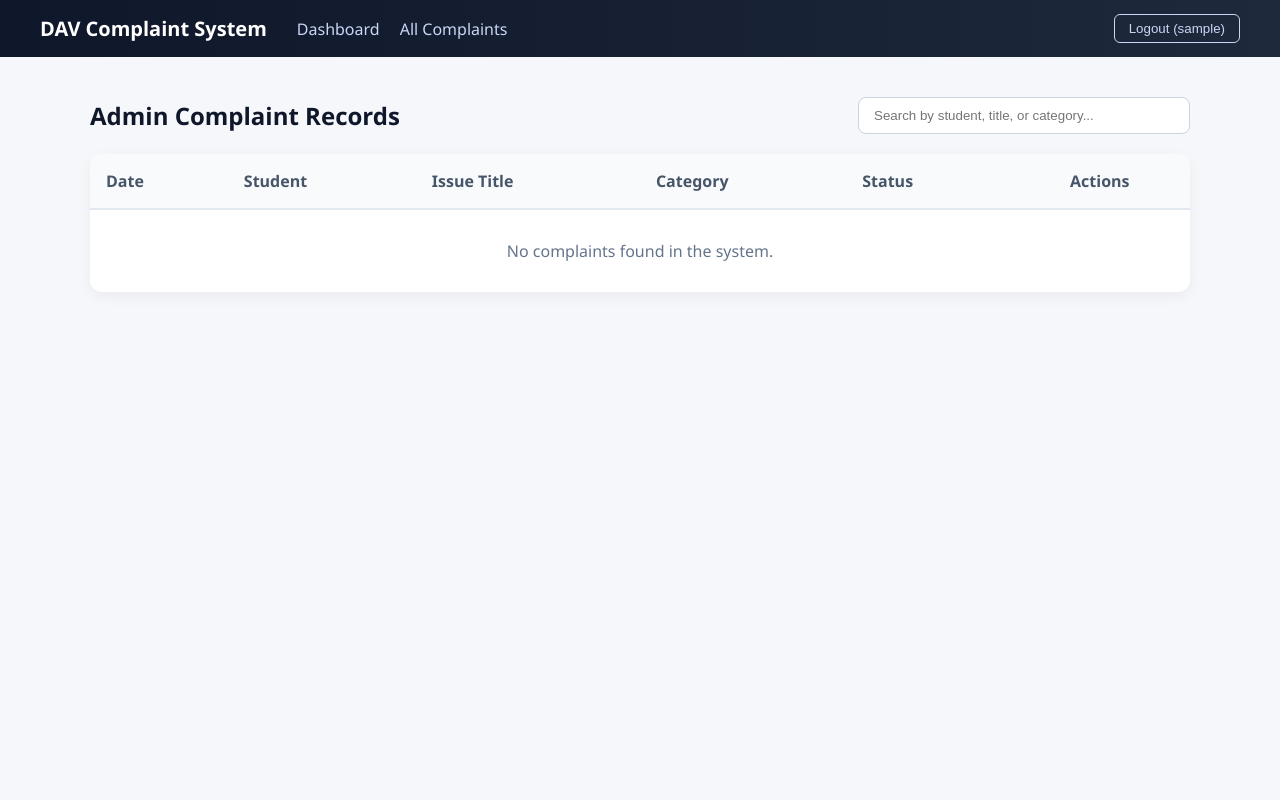
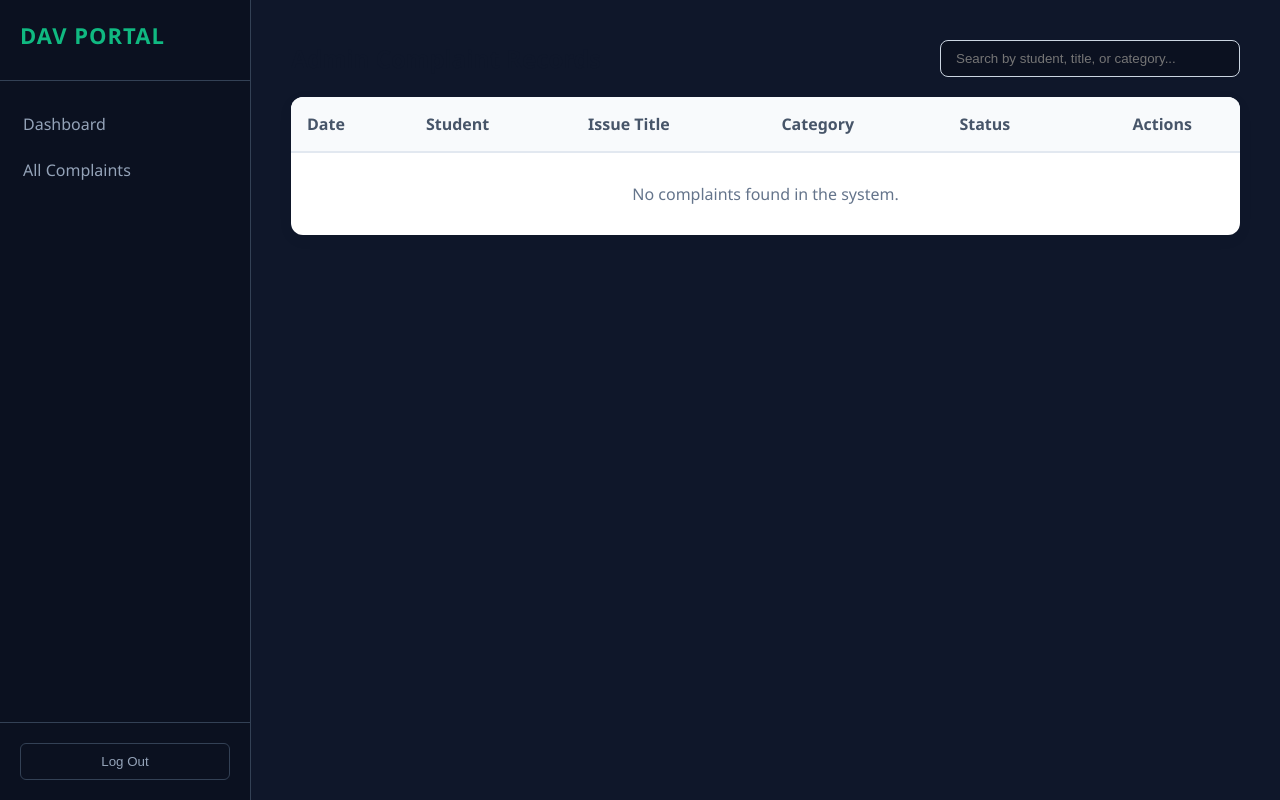
Before and after one commit to aryanMax/DAV-Complaint-Management-System, a Django app: page /all/ in a window 1280 px wide. Run offline with Django 5.2, Linux system fonts and the light colour scheme; the visitor is signed in with stand-in values (Sample User, id 1); data that the repository does not hold is empty.

Commit message:
Refactor base.html for improved layout and styles

```diff
--- a/complaints/templates/complaints/base.html
+++ b/complaints/templates/complaints/base.html
@@ -2,101 +2,193 @@
 <html lang="en">
 <head>
     <meta charset="UTF-8">
-    <title>{% block title %}Complaint System{% endblock %}</title>
+    <title>{% block title %}DAV Complaint System{% endblock %}</title>
     <style>
+        :root {
+            --bg-deep: #0b1120;       /* Sidebar background */
+            --bg-main: #0f172a;       /* Main body background */
+            --bg-card: #1e293b;       /* Card background */
+            --border: #334155;        /* Subtle borders */
+            --text-main: #f8fafc;     /* Primary text */
+            --text-muted: #94a3b8;    /* Secondary text */
+            --accent: #10b981;        /* Emerald Green */
+            --accent-hover: #059669;
+            --danger: #ef4444;
+        }
+
+        body {
+            margin: 0;
+            font-family: 'Segoe UI', Tahoma, Geneva, Verdana, sans-serif;
+            background-color: var(--bg-main);
+            color: var(--text-main);
+            display: flex;
+            height: 100vh;
+            overflow: hidden;
+        }
+
+        /* --- SIDEBAR --- */
+        .sidebar {
+            width: 250px;
+            background-color: var(--bg-deep);
+            border-right: 1px solid var(--border);
+            display: flex;
+            flex-direction: column;
+            padding-top: 20px;
+        }
+        .brand {
+            font-size: 22px;
+            font-weight: 700;
+            color: var(--accent);
+            padding: 0 20px 30px 20px;
+            letter-spacing: 1px;
+            border-bottom: 1px solid var(--border);
+            margin-bottom: 20px;
+        }
+        .nav-link {
+            padding: 12px 20px;
+            color: var(--text-muted);
+            text-decoration: none;
+            font-weight: 500;
+            display: block;
+            border-left: 3px solid transparent;
+            transition: all 0.2s ease;
+        }
+        .nav-link:hover {
+            color: var(--text-main);
+            background-color: rgba(16, 185, 129, 0.05);
+            border-left-color: var(--accent);
+        }
+        .logout-container {
+            margin-top: auto;
+            padding: 20px;
+            border-top: 1px solid var(--border);
+        }
+        .logout-btn {
+            width: 100%;
+            background: transparent;
+            color: var(--text-muted);
+            border: 1px solid var(--border);
+            padding: 10px;
+            border-radius: 6px;
+            cursor: pointer;
+            transition: 0.2s;
+        }
+        .logout-btn:hover {
+            border-color: var(--danger);
+            color: var(--danger);
+        }
+
+        /* --- MAIN CONTENT --- */
+        .main-content {
+            flex: 1;
+            padding: 40px;
+            overflow-y: auto;
+        }
+
+        /* --- REUSABLE COMPONENTS --- */
+        .stats-grid {
+            display: grid;
+            grid-template-columns: repeat(auto-fit, minmax(220px, 1fr));
+            gap: 20px;
+            margin-bottom: 40px;
+        }
+        .stat-card {
+            background-color: var(--bg-card);
+            border: 1px solid var(--border);
+            padding: 24px;
+            border-radius: 8px;
+        }
+        .stat-card h3 {
+            margin: 0 0 10px 0;
+            font-size: 13px;
+            color: var(--text-muted);
+            text-transform: uppercase;
+            letter-spacing: 1px;
+        }
+        .stat-card .number {
+            font-size: 36px;
+            font-weight: bold;
+            color: var(--text-main);
+            margin: 0;
+        }
+
+        .action-btn {
+            background-color: var(--accent);
+            color: #000;
+            padding: 10px 20px;
+            border: none;
+            border-radius: 6px;
+            font-weight: 600;
+            cursor: pointer;
+            text-decoration: none;
+            display: inline-block;
+            transition: 0.2s;
+        }
+        .action-btn:hover { background-color: var(--accent-hover); }
+
+        /* Form Overrides for Dark Mode */
+        input, select, textarea {
+            background-color: var(--bg-deep);
+            border: 1px solid var(--border);
+            color: var(--text-main);
+            padding: 12px;
+            border-radius: 6px;
+            width: 100%;
+            box-sizing: border-box;
+        }
+        input:focus, select:focus, textarea:focus {
+            outline: none;
+            border-color: var(--accent);
+        }
+
         /* Status Badges */
-        .status { padding: 6px 12px; border-radius: 20px; display: inline-block; font-weight: 600; font-size: 14px; }
-        .status.PENDING { background: #fde68a; color: #92400e; }
-        .status.IN_PROGRESS { background: #bfdbfe; color: #1e40af; }
-        .status.RESOLVED { background: #bbf7d0; color: #166534; }
-
-        body { margin: 0; font-family: "Segoe UI", Arial, sans-serif; background: #f5f7fb; color: #222; }
-
-        /* Navbar */
-        .navbar { background: linear-gradient(90deg, #0f172a, #1e293b); padding: 14px 40px; display: flex; justify-content: space-between; align-items: center; color: #fff; }
-        .navbar a { color: #cbd5f5; margin-right: 20px; text-decoration: none; font-weight: 500; transition: color 0.3s; }
-        .navbar a:hover { color: #fff; }
-        .nav-left { display: flex; align-items: center; }
-        .nav-title { font-size: 20px; font-weight: 600; margin-right: 30px; }
-        .logout-btn { background: transparent; color: #cbd5f5; border: 1px solid #cbd5f5; padding: 6px 14px; border-radius: 6px; cursor: pointer; transition: 0.3s; }
-        .logout-btn:hover { background: #d9534f; color: white; border-color: #d9534f; }
-
-        /* Layout */
-        .container { max-width: 1100px; margin: 40px auto; padding: 0 20px; }
-
-        /* Dashboard Stats Grid */
-        .stats-grid { display: grid; grid-template-columns: repeat(auto-fit, minmax(220px, 1fr)); gap: 20px; margin-top: 30px; margin-bottom: 40px; }
-        .stat-card { background: #fff; padding: 24px; border-radius: 14px; box-shadow: 0 10px 25px rgba(0,0,0,0.06); transition: transform 0.25s ease, box-shadow 0.25s ease; text-align: center; }
-        .stat-card:hover { transform: translateY(-6px); box-shadow: 0 20px 40px rgba(0,0,0,0.12); }
-        .stat-card h3 { margin: 0; font-size: 16px; color: #64748b; text-transform: uppercase; letter-spacing: 1px;}
-        .stat-number { margin-top: 10px; font-size: 42px; font-weight: 700; color: #0f172a;}
-
-        /* Alerts */
-        .alert { background: #dcfce7; color: #166534; padding: 12px 16px; border-radius: 8px; margin-bottom: 20px; font-weight: 500; }
-
-        /* Buttons */
-        .action-btn { display: inline-block; background: #2563eb; color: #fff; padding: 10px 20px; border-radius: 8px; text-decoration: none; font-weight: 600; transition: 0.3s; margin-right: 10px; }
-        .action-btn:hover { background: #1d4ed8; }
+        .status { padding: 4px 10px; border-radius: 4px; font-size: 12px; font-weight: bold; }
+        .status.PENDING { background: rgba(245, 158, 11, 0.2); color: #fcd34d; border: 1px solid rgba(245, 158, 11, 0.3); }
+        .status.IN_PROGRESS { background: rgba(59, 130, 246, 0.2); color: #93c5fd; border: 1px solid rgba(59, 130, 246, 0.3); }
+        .status.RESOLVED { background: rgba(16, 185, 129, 0.2); color: #6ee7b7; border: 1px solid rgba(16, 185, 129, 0.3); }
     </style>
 </head>
-
 <body>
 
-<div class="navbar">
-    <div class="nav-left">
-        <div class="nav-title">DAV Complaint System</div>
-        <a href="{% url 'dashboard' %}">Dashboard</a>
+    <div class="sidebar">
+        <div class="brand">DAV PORTAL</div>
+
+        <a href="{% url 'dashboard' %}" class="nav-link">Dashboard</a>
 
         {% if request.user.is_authenticated %}
             {% if request.user.is_staff %}
-                <a href="{% url 'all_complaints' %}">All Complaints</a>
+                <a href="{% url 'all_complaints' %}" class="nav-link">All Complaints</a>
             {% else %}
-                <a href="{% url 'create_complaint' %}">File Complaint</a>
-                <a href="{% url 'my_complaints' %}">My Complaints</a>
+                <a href="{% url 'create_complaint' %}" class="nav-link">File Complaint</a>
+                <a href="{% url 'my_complaints' %}" class="nav-link">My Complaints</a>
             {% endif %}
         {% endif %}
+
+        <div class="logout-container">
+            <form method="post" action="{% url 'logout' %}" style="margin: 0;">
+                {% csrf_token %}
+                <button type="submit" class="logout-btn">Log Out</button>
+            </form>
+        </div>
     </div>
 
-    {% if request.user.is_authenticated %}
-        <form method="post" action="{% url 'logout' %}" onsubmit="return confirmLogout()" style="margin: 0;">
-            {% csrf_token %}
-            <button type="submit" class="logout-btn">Logout ({{ request.user.username }})</button>
-        </form>
-    {% endif %}
+    <div class="main-content">
+        {% if messages %}
+            {% for message in messages %}
+                <div style="background: rgba(245, 158, 11, 0.1); border: 1px solid #f59e0b; color: #fcd34d; padding: 12px 16px; border-radius: 6px; margin-bottom: 20px;">
+                    ⚠ {{ message }}
                 </div>
-
-<div class="container">
-    {% if messages %}
-        <div id="alert-box">
-            {% for message in messages %}
-                <div class="alert">{{ message }}</div>
             {% endfor %}
-        </div>
         {% endif %}
 
         {% block content %}{% endblock %}
     </div>
 
     <script>
-    // Auto-dismiss alerts after 3 seconds
-    setTimeout(() => {
-        const alertBox = document.getElementById("alert-box");
-        if (alertBox) {
-            alertBox.style.transition = "opacity 0.5s ease";
-            alertBox.style.opacity = "0";
-            setTimeout(() => alertBox.remove(), 500);
-        }
-    }, 3000);
-
-    function confirmLogout() {
-        return confirm("Are you sure you want to logout?");
-    }
-
         // Apply color classes to status badges automatically
         document.querySelectorAll(".status").forEach(el => {
             el.classList.add(el.dataset.status);
         });
     </script>
-
 </body>
 </html>
```
Lines whose indentation alone changed are shown as unchanged.
